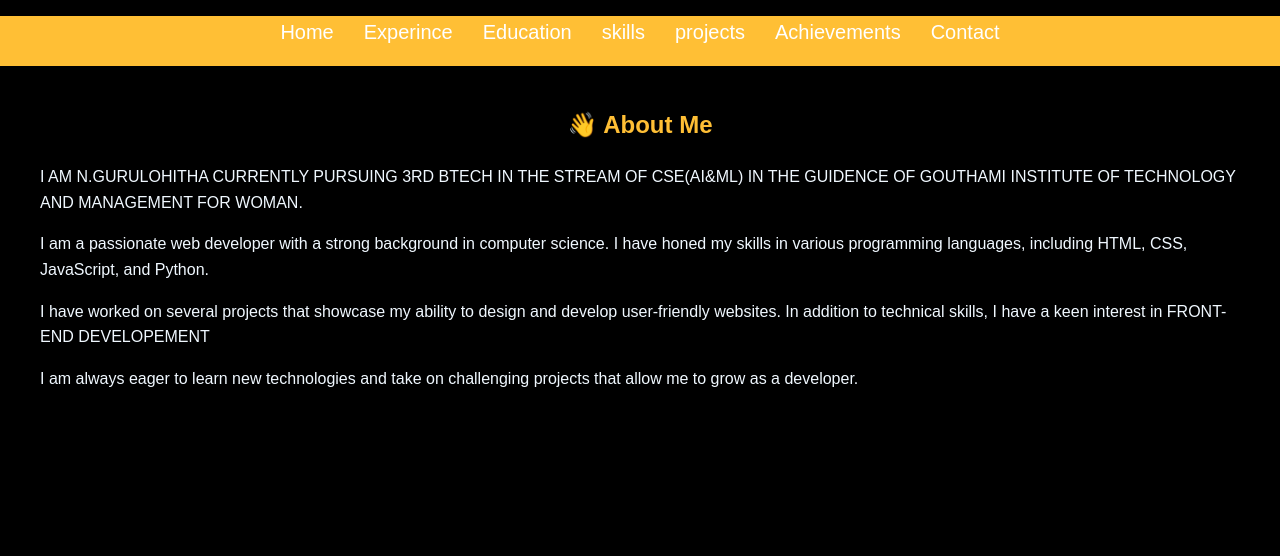
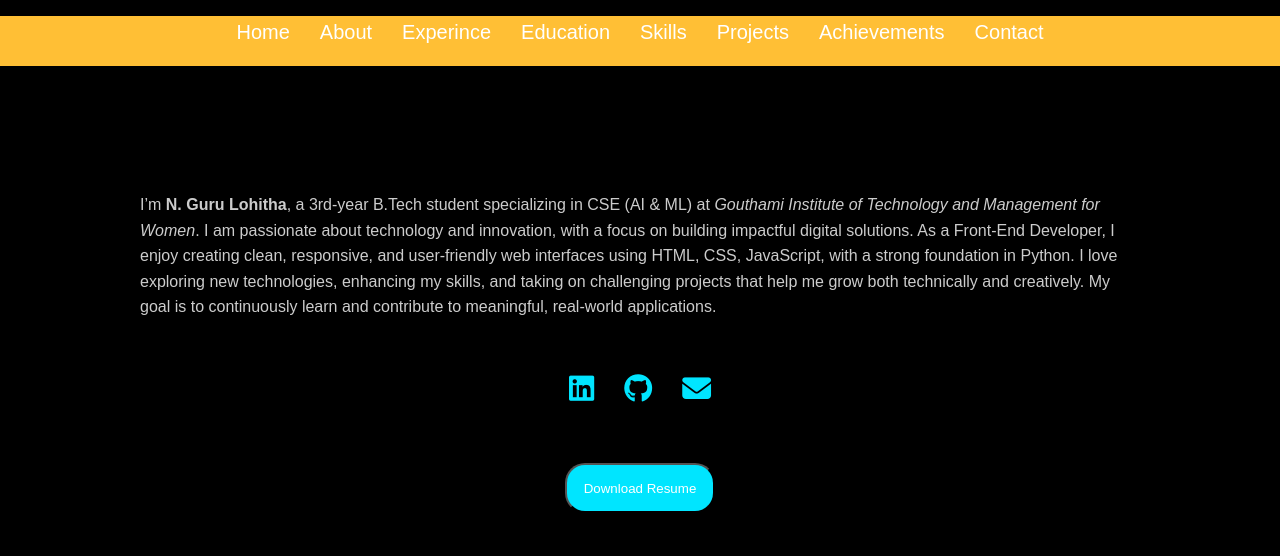
Before and after one commit to GuruLohithaNarala/guruportfolio, a plain HTML site: page about.html in a window 1280 px wide. Drawn offline with Linux system fonts and the light colour scheme.

Commit message:
about.html

```diff
--- a/about.html
+++ b/about.html
@@ -5,41 +5,79 @@
     <meta name="viewport" content="width=device-width, initial-scale=1.0">
     <title>My Digital Showcase</title>
     <link rel="stylesheet" href="styles.css">
+
+    <!-- Font Awesome Icons -->
+    <link rel="stylesheet" href="https://cdnjs.cloudflare.com/ajax/libs/font-awesome/6.5.0/css/all.min.css">
 </head>
+
 <body style="background-color: black;">
 
-    <nav style="background-color: #ffbf35;" >
+    <nav style="background-color: #ffbf35;">
         <ul>
             <li class="nav-item"><a class="nav-link" href="index.html">Home</a></li>
-             <li class="nav-item"><a class="nav-link" href="Experince.html">Experince</a></li>
+            <li class="nav-item"><a class="nav-link" href="about.html">About</a></li>
+            <li class="nav-item"><a class="nav-link" href="Experince.html">Experince</a></li>
             <li class="nav-item"><a class="nav-link" href="education.html">Education</a></li>
-            <li class="nav-item"><a class="nav-link" href="skills.html">skills</a></li>
-            <li class="nav-item"><a class="nav-link" href="projects.html">projects</a></li>
+            <li class="nav-item"><a class="nav-link" href="skills.html">Skills</a></li>
+            <li class="nav-item"><a class="nav-link" href="projects.html">Projects</a></li>
             <li class="nav-item"><a class="nav-link" href="achievements.html">Achievements</a></li>
             <li class="nav-item"><a class="nav-link" href="contact.html">Contact</a></li>
-
-
-
         </ul>
     </nav>
 
 
-<section id="about" style="background-color: black;">
-    <h2 style="color: #ffbf35 ;text-align: center;" >👋 About Me</h2>
-    <p style="color: aliceblue;">I AM N.GURULOHITHA CURRENTLY PURSUING 3RD BTECH IN THE STREAM OF CSE(AI&ML) IN THE GUIDENCE OF GOUTHAMI INSTITUTE OF TECHNOLOGY AND MANAGEMENT FOR WOMAN.</p>
-
-        <p style="color: aliceblue;">
-            I am a passionate web developer with a strong background in computer science. I have honed my skills in various programming languages, including HTML, CSS, JavaScript, and Python.
-        </p >
-        <p style="color: aliceblue;">
-            I have worked on several projects that showcase my ability to design and develop user-friendly websites. In addition to technical skills, I have a keen interest in FRONT-END DEVELOPEMENT
-        </p>
-        <p style="color: aliceblue;">
-          I am always eager to learn new technologies and take on challenging projects that allow me to grow as a developer.
-        </p>
+      <section id="about" class="about-section">
+    <div class="container">
+        <div class="container" style="display:flex; flex-direction:column; align-items:center; justify-content:center; padding:40px;">
 
 
+        <p style="width: 1000px;align-items: center;padding: 30px;">
+            I’m <strong>N. Guru Lohitha</strong>, a 3rd-year B.Tech student specializing in CSE (AI & ML)
+                at <em>Gouthami Institute of Technology and Management for Women</em>. I am passionate about technology
+                and innovation, with a focus on building impactful digital solutions. As a Front-End Developer, I enjoy
+                creating clean, responsive, and user-friendly web interfaces using <span>HTML, CSS, JavaScript</span>,
+                with a strong foundation in <span>Python</span>.
+
+                I love exploring new technologies, enhancing my skills, and taking on challenging projects that help me
+                grow both technically and creatively. My goal is to continuously learn and contribute to meaningful,
+                real-world applications.
+                </p>
+
+        <!-- Social Icons -->
+        <div style="display:flex; gap:30px; justify-content:center;">
+            <a href="https://www.linkedin.com/in/gurulohitha-narala-2b84602a2" target="_blank" style="color:#00e5ff; font-size:1.8rem;">
+                <i class="fab fa-linkedin"></i>
+            </a>
+
+            <a href="https://github.com/GuruLohithaNarala" target="_blank" style="color:#00e5ff; font-size:1.8rem;">
+                <i class="fab fa-github"></i>
+            </a>
+
+            <a href="mailto:naralagurulohitha@gmail.com" style="color:#00e5ff; font-size:1.8rem;">
+                <i class="fas fa-envelope"></i>
+            </a>
         </div>
- </section>
+        <br>
+        <br>
+        <!-- Resume Download Button -->
+<a href="https://drive.google.com/file/d/1d4LSM0CcfFDaB9R3zDh45a1IoliY-xL7/view?usp=drive_link" download>
+  <button style="color: white;border-radius: 20px;width: 150px;height: 50px;background-color: #00e5ff;">Download Resume</button>
+</a>
+
+
+    </section>
+
+    <!-- Hover Animation -->
+    <style>
+        a i {
+            transition: transform 0.3s ease, color 0.3s ease;
+        }
+        a:hover i {
+            transform: scale(1.2);
+            color: #ffbf35;
+        }
+    </style>
+
+
 </body>
 </html>
```
